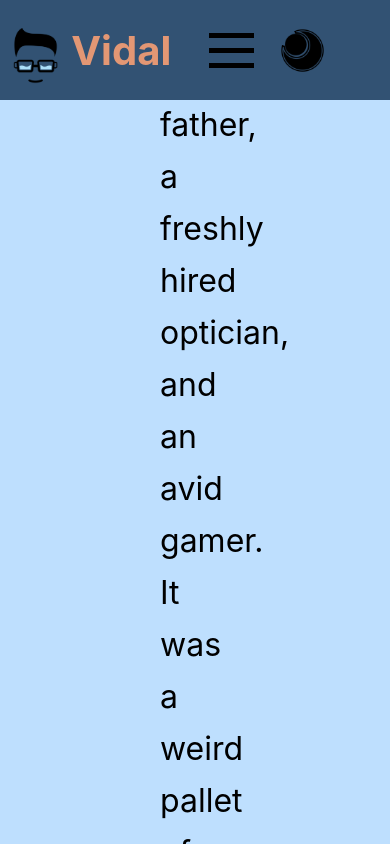
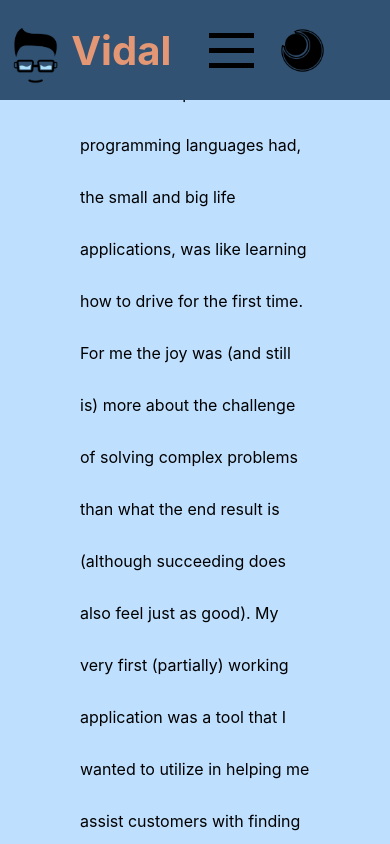
Before and after one commit to Vidalatan/ReactPortfolio, a React (Create React App) app: page / in a window 390 px wide. Both pictures are taken after a click on the button "More about me...". Shown: the part 569-1413 px from the top of the page. Built offline with nearby package versions, Linux system fonts and the light colour scheme.

Commit message:
about page mobile

```diff
--- a/src/Pages/About/About.module.css
+++ b/src/Pages/About/About.module.css
@@ -7,3 +7,10 @@
   margin-bottom: 2.25rem;
   line-height: 3.25rem;
 }
+
+@media (max-width: 767px) {
+  .paras {
+    padding: 2rem 5rem;
+    font-size: 1rem;
+  }
+}
```
